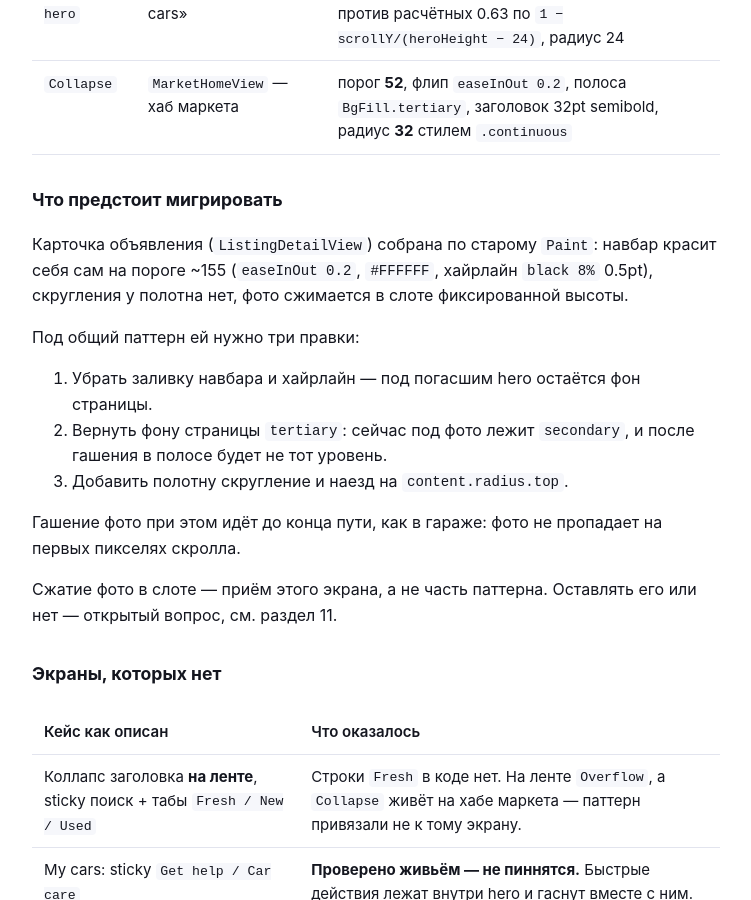
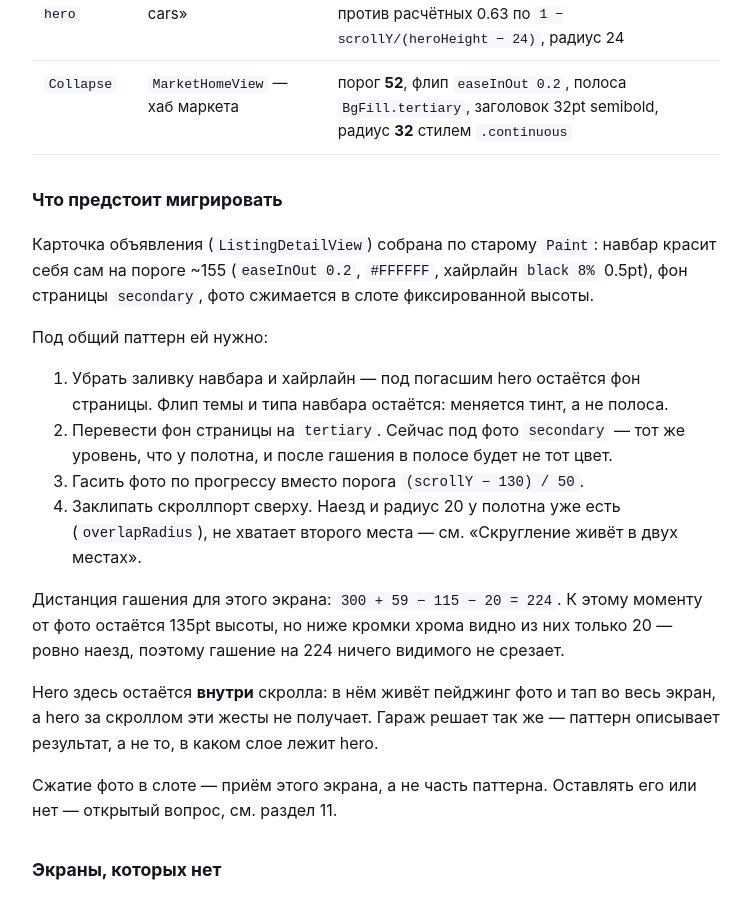
Before and after one commit to tomsvorobovich-qic/mobile-ds-guides, a Jekyll site: the page built from guides/scroll-patterns.md, in a window 1280 px wide and 900 px high, scrolled down 8955 px. Shown: the whole window, without its empty margins (264-1015 px from the left). Built offline with Jekyll 4.4.1, drawn with Linux system fonts in a browser that asks for light colours.

Commit message:
docs: correct what the listing card actually needs
The migration list claimed the card has no rounding. It has: overlapRadius
20 on the content surface, with the overlap already applied. What is
missing is the second place — the clip on the scroll port itself.

It also said to move the hero out of the scroll. That would cost the photo
its paging and its tap-to-fullscreen, which are the reason it sits inside
the scroll in the first place; the garage keeps its hero in the scroll
too. The pattern describes the result, not the layer.

Adds the fade distance for that screen — 300 + 59 − 115 − 20 = 224 — and
why fading there loses nothing: only the 20pt overlap of the photo is
still below the chrome by then.

Co-Authored-By: Claude Opus 5 <noreply@anthropic.com>

```diff
--- a/guides/scroll-patterns.md
+++ b/guides/scroll-patterns.md
@@ -328,17 +328,26 @@ iOS-continuous. Figma при смягчении 0 рисует дугу — зн
 
 Карточка объявления (`ListingDetailView`) собрана по старому `Paint`: навбар
 красит себя сам на пороге ~155 (`easeInOut 0.2`, `#FFFFFF`, хайрлайн `black 8%`
-0.5pt), скругления у полотна нет, фото сжимается в слоте фиксированной высоты.
+0.5pt), фон страницы `secondary`, фото сжимается в слоте фиксированной высоты.
 
-Под общий паттерн ей нужно три правки:
+Под общий паттерн ей нужно:
 
 1. Убрать заливку навбара и хайрлайн — под погасшим hero остаётся фон страницы.
-2. Вернуть фону страницы `tertiary`: сейчас под фото лежит `secondary`, и после
-   гашения в полосе будет не тот уровень.
-3. Добавить полотну скругление и наезд на `content.radius.top`.
+   Флип темы и типа навбара остаётся: меняется тинт, а не полоса.
+2. Перевести фон страницы на `tertiary`. Сейчас под фото `secondary` — тот же
+   уровень, что у полотна, и после гашения в полосе будет не тот цвет.
+3. Гасить фото по прогрессу вместо порога `(scrollY − 130) / 50`.
+4. Заклипать скроллпорт сверху. Наезд и радиус 20 у полотна уже есть
+   (`overlapRadius`), не хватает второго места — см. «Скругление живёт в двух
+   местах».
 
-Гашение фото при этом идёт до конца пути, как в гараже: фото не пропадает на
-первых пикселях скролла.
+Дистанция гашения для этого экрана: `300 + 59 − 115 − 20 = 224`. К этому моменту
+от фото остаётся 135pt высоты, но ниже кромки хрома видно из них только 20 —
+ровно наезд, поэтому гашение на 224 ничего видимого не срезает.
+
+Hero здесь остаётся **внутри** скролла: в нём живёт пейджинг фото и тап во весь
+экран, а hero за скроллом эти жесты не получает. Гараж решает так же — паттерн
+описывает результат, а не то, в каком слое лежит hero.
 
 Сжатие фото в слоте — приём этого экрана, а не часть паттерна. Оставлять его или
 нет — открытый вопрос, см. раздел 11.
```
